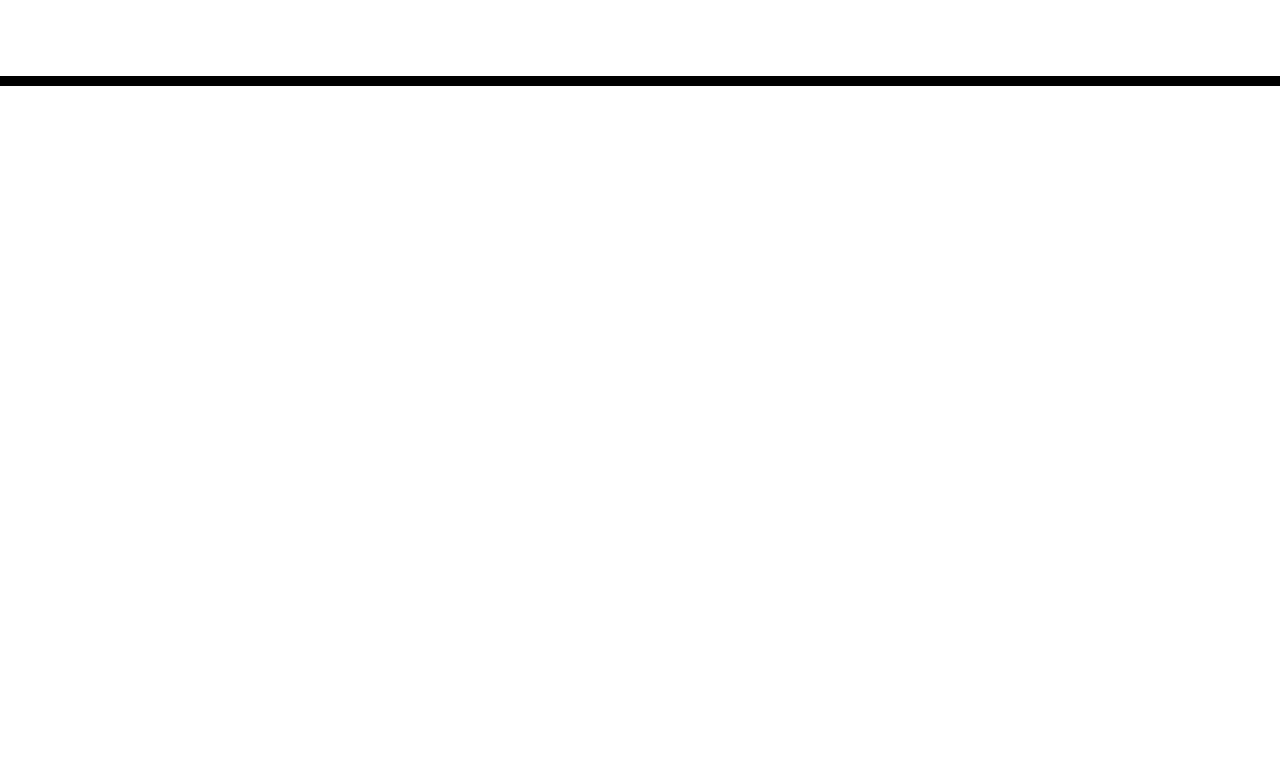
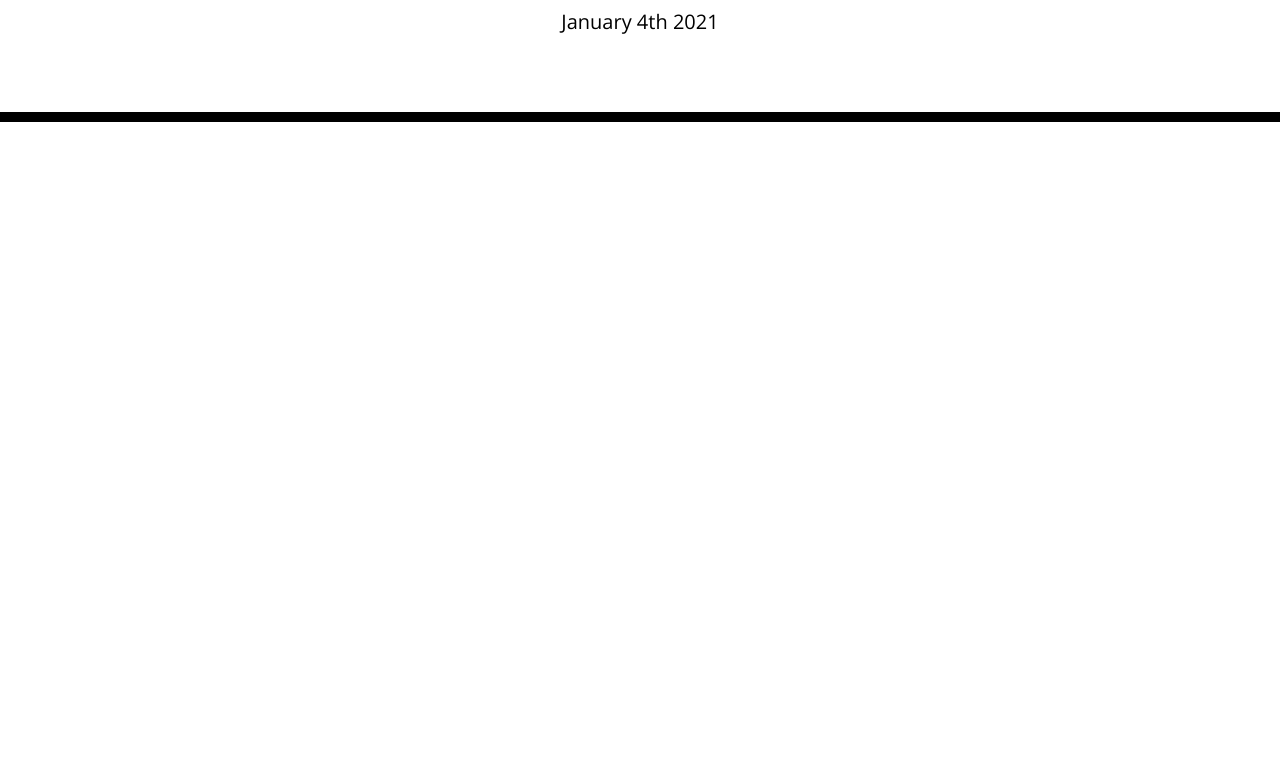
Before and after one commit to CastroAlejandro/day-planner, a plain HTML site: page index.html in a window 1280 px wide. Shown: the part 182-962 px from the top of the page. Before the commit the page ends 800 px from the top, so only its background shows below. Drawn offline with nearby package versions, Linux system fonts and the light colour scheme.

Commit message:
date displayed, time blocks created

```diff
--- a/index.html
+++ b/index.html
@@ -33,6 +33,7 @@
     </div>
 
     <script src="https://cdnjs.cloudflare.com/ajax/libs/jquery/3.2.1/jquery.min.js"></script>
-    <script src="https://cdnjs.cloudflare.com/ajax/libs/moment.js/2.24.0/moment.min.js"></script>
+	<script src="https://cdnjs.cloudflare.com/ajax/libs/moment.js/2.24.0/moment.min.js"></script>
+	<script src="./script.js"></script>
   </body>
 </html>
--- /dev/null
+++ b/script.js
@@ -0,0 +1,13 @@
+$(document).ready(function(){
+	$("#currentDay").text(moment().format("MMMM Do YYYY"));
+
+	display();
+
+	function display (){
+		for (let i = 0; i < 9; i++) {
+			var divBlock = $("<div>")
+			divBlock.addClass("row time-block")
+			$(divBlock).appendTo(".container")
+		}
+	}
+});
```
